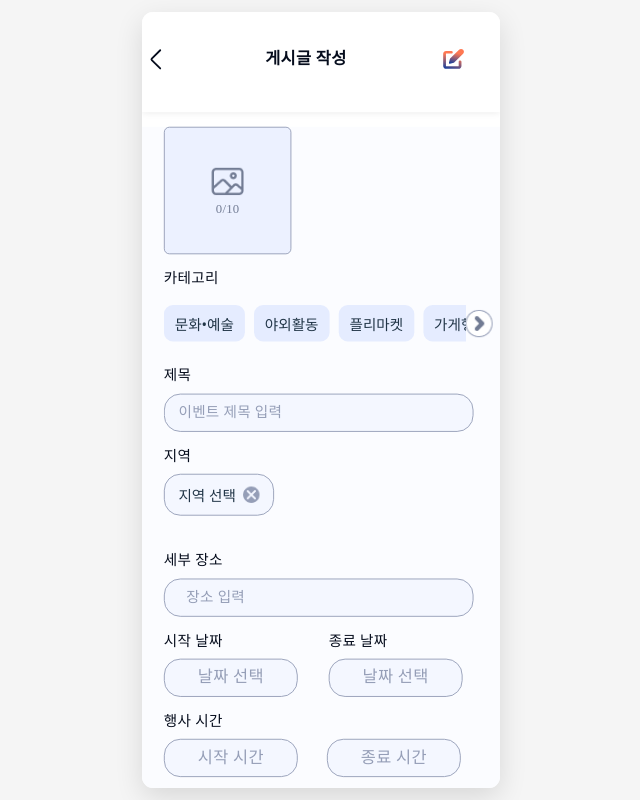
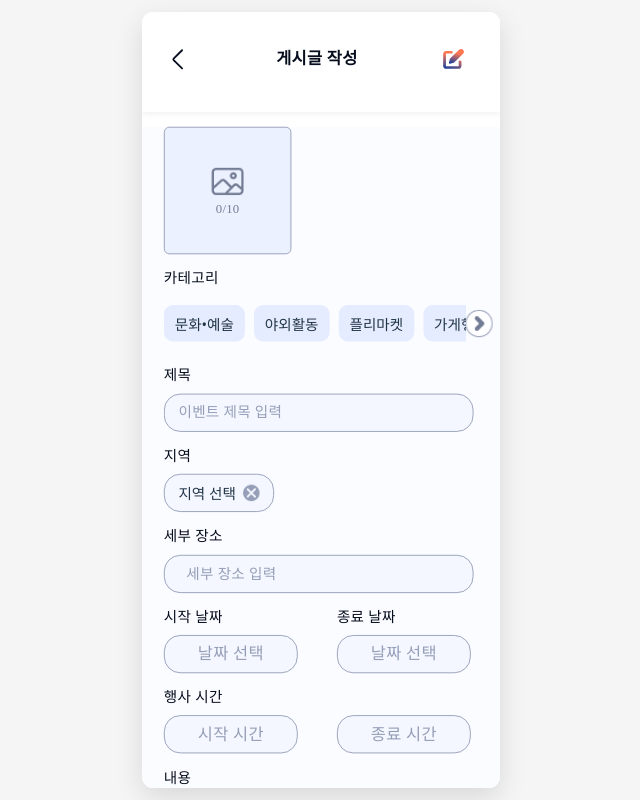
Before and after one commit to agness4011/likelion-masill, a React (Vite) app in the folder masill/: page /board in a window 1280 px wide. Shown: the whole page, without its empty margins (319-959 px from the left). Built offline with nearby package versions, Linux system fonts and the light colour scheme.

Commit message:
CSS 조금 수정

```diff
--- a/masill/src/components/board/DetailBoard.jsx
+++ b/masill/src/components/board/DetailBoard.jsx
@@ -205,13 +205,7 @@ function LowHead() {
   }, [eventId, userData]);
 
   const handleBack = () => {
-    if (location.state?.from) {
-      // 목록에서 넘어올 때 저장해둔 경로로 복귀
-      navigate(location.state.from, { replace: true });
-    } else {
-      // 직접 URL 입력해서 들어온 경우 fallback
-      navigate("/main");
-    }
+    navigate("/main");
   };
 
   const handleEditClick = () => {
--- a/masill/src/components/board/WriteBoard.jsx
+++ b/masill/src/components/board/WriteBoard.jsx
@@ -60,6 +60,7 @@ import {
   ReigonInput,
   CancleBtn,
   Div,
+  Row,
 } from "./WriteBoard.styled";
 
 export default function WriteBoard({ children }) {
@@ -110,14 +111,13 @@ function Reigon({ regionName, isEditMode, eventId, onBeforeChangeRegion }) {
   };
 
   return (
-    <div>
+    <Div>
       <TextStyle>지역</TextStyle>
       <ReigonInput>
         {regionName}
         <CancleBtn src={Cancle} onClick={handleRegionClick} />
       </ReigonInput>
-      <InputWrapper></InputWrapper>
-    </div>
+    </Div>
   );
 }
 function SetLocation({ location, setLocation, error, setTouched }) {
@@ -126,13 +126,13 @@ function SetLocation({ location, setLocation, error, setTouched }) {
   const selectedDistrict = localStorage.getItem("selectedDistrict") || "";
 
   return (
-    <div>
+    <Div>
       <TextStyle>세부 장소</TextStyle>
 
       <InputWrapper>
         <InputStyle
           type="text"
-          placeholder={`${selectedRegion} ${selectedDistrict} 장소 입력`}
+          placeholder={`${selectedRegion} ${selectedDistrict} 세부 장소 입력`}
           value={location}
           onChange={(e) => setLocation(e.target.value)}
           onBlur={() => setTouched(true)}
@@ -148,7 +148,7 @@ function SetLocation({ location, setLocation, error, setTouched }) {
           }}
         ></div>
       )}
-    </div>
+    </Div>
   );
 }
 
@@ -215,7 +215,7 @@ function SelectCategory({
 
   return (
     <Wrapper>
-      <TextStyle>카테고리</TextStyle>
+      <TextStyle style={{ marginLeft: "24px" }}>카테고리</TextStyle>
 
       <CategoryArea>
         {showLeftBtn && (
@@ -292,9 +292,9 @@ function UploadImg({ images, setImages, error, setTouched }) {
 }
 function SubmitButton() {
   return (
-    <div>
+    <Div>
       <SubmitBtn>작성 완료</SubmitBtn>
-    </div>
+    </Div>
   );
 }
 function WriteContext({ content, setContent, error, setTouched }) {
@@ -309,7 +309,7 @@ function WriteContext({ content, setContent, error, setTouched }) {
     <DetailDiv>
       <TextStyle>내용</TextStyle>
       <TextArea
-        placeholder="내용을 입력하세요..."
+        placeholder="주최하시는 이벤트에 대해 자세히 설명해주세요!"
         value={content}
         onChange={handleChange}
         onBlur={() => setTouched(true)}
@@ -362,8 +362,8 @@ function EventDateTimePicker({
   const blackColor = "#000000";
 
   return (
-    <div>
-      <div style={{ display: "flex", gap: "16px" }}>
+    <Div>
+      <Row>
         <DateDiv>
           <TextStyle>시작 날짜</TextStyle>
           <TimeInput
@@ -383,11 +383,11 @@ function EventDateTimePicker({
             {endDate ? endDate.toLocaleDateString() : "날짜 선택"}
           </TimeInput>
         </DateDiv>
-      </div>
+      </Row>
 
       <div>
         <TextStyle>행사 시간</TextStyle>
-        <div style={{ display: "flex", gap: "8px", alignItems: "center" }}>
+        <Row>
           <TimeInput
             style={{ color: startTime ? blackColor : grayColor }}
             onClick={() => openModal("startTime")}
@@ -399,7 +399,6 @@ function EventDateTimePicker({
                 })
               : "시작 시간"}
           </TimeInput>
-          {/* {errors?.startTime && <ErrorMessage>{errors.startTime}</ErrorMessage>} */}
 
           <TimeInput
             style={{ color: endTime ? blackColor : grayColor }}
@@ -412,41 +411,9 @@ function EventDateTimePicker({
                 })
               : "종료 시간"}
           </TimeInput>
-          {/* {errors?.endTime && <ErrorMessage>{errors.endTime}</ErrorMessage>} */}
-        </div>
+        </Row>
       </div>
-
-      {modalConfig.open && (
-        <div style={overlayStyle}>
-          <div style={modalStyle}>
-            <DatePicker
-              selected={
-                modalConfig.type === "startDate"
-                  ? startDate || new Date()
-                  : modalConfig.type === "endDate"
-                  ? endDate || new Date()
-                  : modalConfig.type === "startTime"
-                  ? startTime || new Date()
-                  : modalConfig.type === "endTime"
-                  ? endTime || new Date()
-                  : null
-              }
-              onChange={handleSelect}
-              inline
-              showTimeSelect={modalConfig.type.includes("Time")}
-              showTimeSelectOnly={modalConfig.type.includes("Time")}
-              timeIntervals={10}
-              dateFormat={
-                modalConfig.type.includes("Date") ? "yyyy-MM-dd" : "HH:mm"
-              }
-            />
-            <button onClick={closeModal} style={{ marginTop: "10px" }}>
-              닫기
-            </button>
-          </div>
-        </div>
-      )}
-    </div>
+    </Div>
   );
 }
 // --- 최종 InputForm ---
--- a/masill/src/components/board/WriteBoard.styled.js
+++ b/masill/src/components/board/WriteBoard.styled.js
@@ -32,7 +32,7 @@ export const HeadDiv = styled.div`
   background: var(--White, #fff);
   box-shadow: 0 0 8px 0 rgba(0, 0, 0, 0.1);
   height: 110px;
-  padding: 10px 24px 16.768px 0; /* 오른쪽에 24px 여백 */
+  padding: 10px 24px 16.768px 24px; /* 오른쪽에 24px 여백 */
   gap: 16.768px;
   flex-shrink: 0;
 `;
@@ -265,7 +265,7 @@ export const TextStyle = styled.p`
   font-weight: 500;
   line-height: 140%; /* 22.4px */
   letter-spacing: 0.32px;
-  margin-left: 24px;
+
   margin-bottom: 8px;
 `;
 
@@ -295,7 +295,6 @@ export const InputStyle = styled.input`
   line-height: 140%; /* 22.4px */
   letter-spacing: 0.32px;
 
-  margin-left: 24px;
   padding-left: 15px;
 `;
 
@@ -336,27 +335,26 @@ export const TimeInput = styled.div`
   font-weight: 400;
   line-height: 140%;
   letter-spacing: 0.36px;
-  margin-left: 24px;
 
   /* margin-left 제거 */
 `;
 
-export const DateDiv = styled.div`
-  width: 165px;
-`;
 export const DetailDiv = styled.div`
   position: relative;
-  width: 346px; /* TextArea 너비와 맞춤 */
+  display: flex;
+  flex-direction: column; /* 세로 쌓기 */
+  align-items: flex-start; /* 자식들을 왼쪽 정렬 */
+  max-width: 345px;
+  margin: 0 auto;
 `;
 
 export const TextArea = styled.textarea`
-  width: 330px;
+  width: 345px;
   height: 180px;
   flex-shrink: 0;
   border-radius: 18px;
   border: 1px solid var(--Gray-700, #959eb7);
   background: var(--Gray-100, #f4f7ff);
-  margin-left: 24px;
 
   /* placeholder 색상 */
   &::placeholder {
@@ -380,7 +378,7 @@ export const TextArea = styled.textarea`
 export const CharCount = styled.div`
   position: absolute;
   bottom: 8px;
-  right: 12px;
+  right: 25px;
   font-family: Pretendard;
   font-size: 12px;
   font-style: normal;
@@ -393,15 +391,13 @@ export const CharCount = styled.div`
 export const SubmitBtn = styled.button`
   display: flex;
   flex-direction: row;
-  width: 345px;
   height: 50px;
-  padding: 12px 157px;
+  padding: 12px 140px;
   justify-content: center;
   align-items: center;
   gap: 10px;
   flex-shrink: 0;
   border-radius: 18px;
-  margin-left: 18px;
   text-align: center;
   font-family: Pretendard;
   font-size: 18px;
@@ -419,7 +415,7 @@ export const SubmitBtn = styled.button`
     disabled ? "var(--Gray-900, #727c94)" : "#ffffff"};
   cursor: ${({ disabled }) => (disabled ? "not-allowed" : "pointer")};
 
-  margin-bottom: 20px;
+  margin: 10px auto 20px; /* 좌우 auto, 아래쪽 20px */
 `;
 
 export const ErrorMessage = styled.p`
@@ -460,19 +456,43 @@ export const modalStyle = {
 };
 export const ReigonInput = styled.div`
   display: inline-flex;
-  padding: 10px 15px;
   justify-content: center;
   align-items: center;
   gap: 8px;
   border-radius: 18px;
   border: 1px solid var(--Gray-700, #959eb7);
   background: var(--Gray-100, #f4f7ff);
-  margin-left: 24px;
+  height: 42px;
+  width: fit-content;
+  padding: 0 15px 0 15px;
 `;
 export const CancleBtn = styled.img`
   width: 18px;
   height: 18px;
 `;
+// export const Div = styled.div`
+//   display: flex;
+//   flex-direction: column; /* 세로 쌓기 */
+//   align-items: flex-start; /* 자식들을 왼쪽 정렬 */
+//   gap: 8px;
+//   max-width: 345px;
+//   margin: 0 auto; /* Div 자체는 부모 가운데 */
+// `;
 export const Div = styled.div`
-  gap: 8px;
+  display: flex;
+  flex-direction: column; /* 세로 정렬 */
+  /* 좌우 여백 */
+  max-width: 345px; /* 최대 폭 지정 */
+  margin: 0 auto; /* 화면 가운데 정렬 */
 `;
+
+export const Row = styled.div`
+  display: flex;
+  gap: 43px;
+  flex-wrap: wrap; /* 화면 좁을 때 아래로 내려가기 */
+`;
+export const DateDiv = styled.div`
+  display: flex;
+  flex-direction: column; /* 글자 + 입력창 세로 배치 */
+  align-items: flex-start; /* TextStyle 왼쪽 정렬 */
+`;
--- a/masill/src/components/main/ChangeRegion.jsx
+++ b/masill/src/components/main/ChangeRegion.jsx
@@ -2,7 +2,7 @@ import React, { useState, useEffect } from "react";
 import styled from "styled-components";
 import { useNavigate } from "react-router-dom";
 import { getRegions } from "../../api/userService";
-import MainArrowLeftIcon from '@logo/main/main-arrowleft.svg';
+import MainArrowLeftIcon from "../../assets/logo/main/main-arrowleft.svg";
 
 export default function ChangeRegion() {
   const nav = useNavigate();
@@ -182,3 +182,7 @@ const RegionButton = styled.button`
     border-color: ${({ selected }) => (selected ? "#1B409C" : "#1B409C")};
   }
 `;
+const BackIcon = styled.img`
+  width: 30px;
+  height: 30px;
+`;
--- a/masill/src/components/main/Main.jsx
+++ b/masill/src/components/main/Main.jsx
@@ -533,11 +533,7 @@ function PostCard({ post, clickHeart }) {
   return (
     <PostWrapper
       key={post.eventId}
-      onClick={() =>
-        navigate(`/detail/${post.eventId}`, {
-          state: { from: location.pathname },
-        })
-      }
+      onClick={() => navigate(`/detail/${post.eventId}`)}
     >
       {post.isBusinessVerified && (
         <OwnerHatOverlay src={OwnerHat} alt="사업자 인증" />
```
Also changed, not shown: masill/src/pages/chat/ChatAi.jsx (+18 -12 lines).
